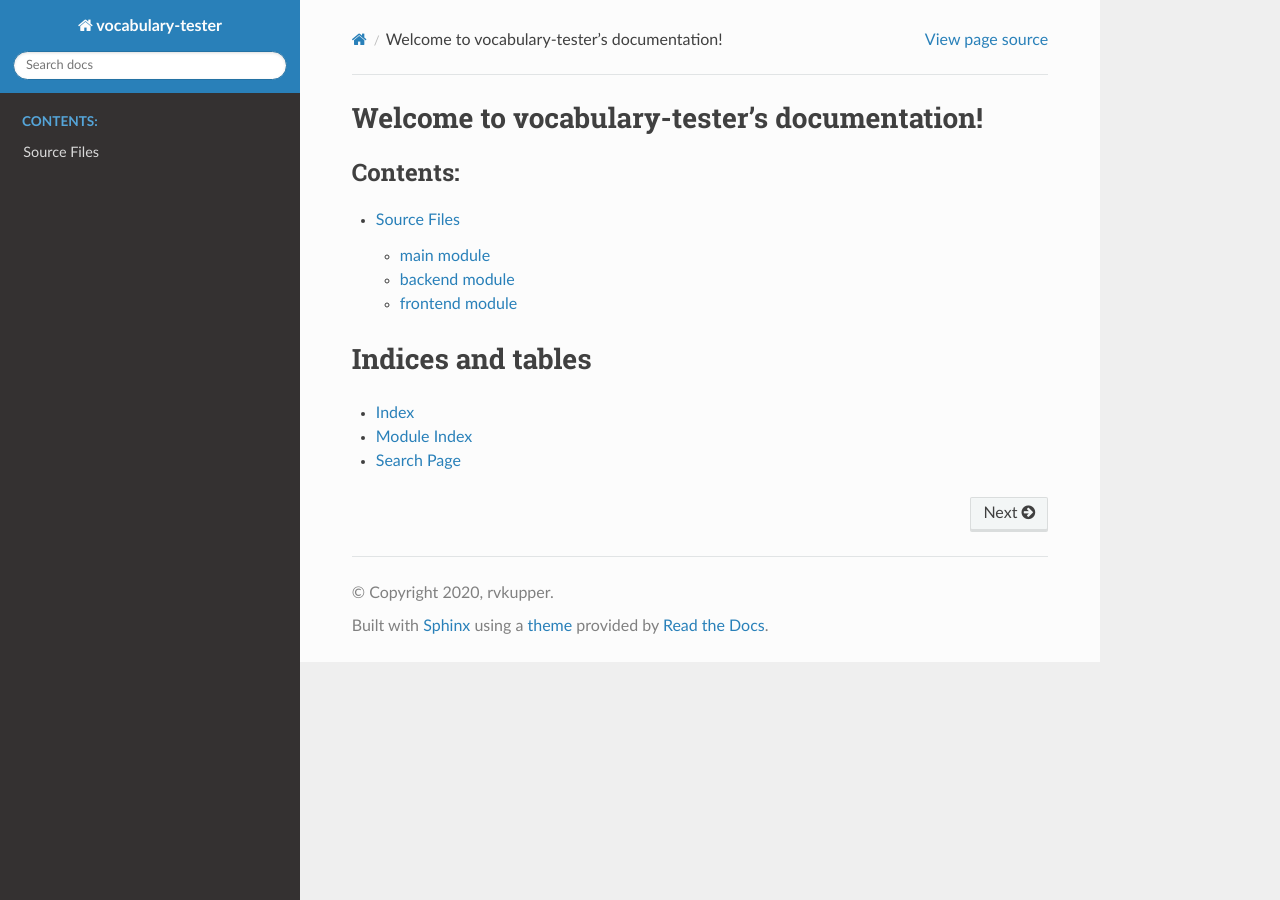
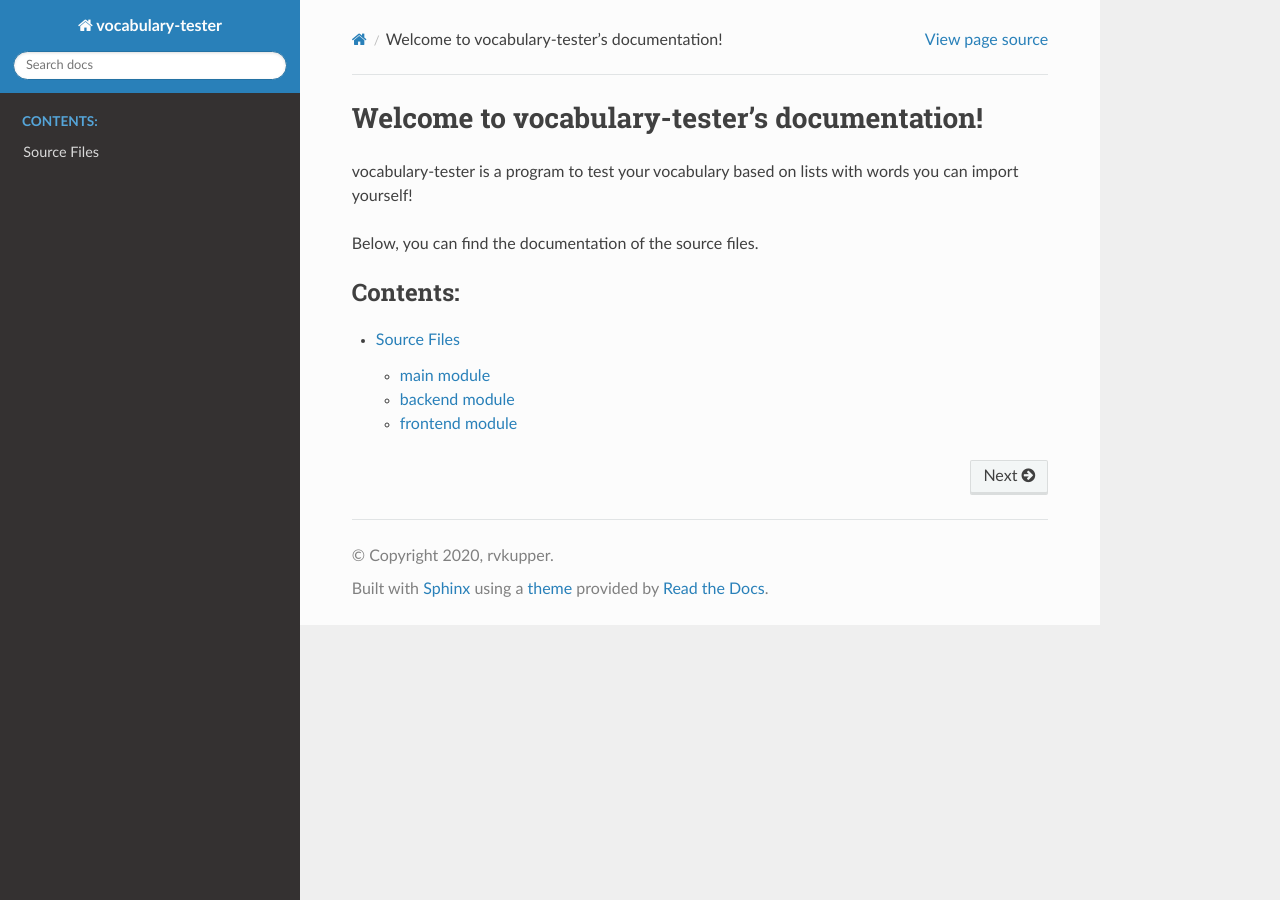
Before and after one commit to rvkupper/vocabulary-tester, a Sphinx documentation site: the page built from docs/source/index.rst, in a window 1280 px wide. Built offline with Sphinx 7.4.7 and the Read the Docs theme 2.0.0, drawn with Linux system fonts in a browser that asks for light colours.

Commit message:
Updated documentation

```diff
--- a/docs/source/index.rst
+++ b/docs/source/index.rst
@@ -5,6 +5,11 @@
 
 Welcome to vocabulary-tester's documentation!
 =============================================
+
+vocabulary-tester is a program to test your vocabulary based on lists with
+words you can import yourself!
+
+Below, you can find the documentation of the source files.
 
 .. toctree::
    :maxdepth: 2
@@ -14,9 +19,9 @@ Welcome to vocabulary-tester's documentation!
 
 
 
-Indices and tables
-==================
-
-* :ref:`genindex`
-* :ref:`modindex`
-* :ref:`search`
+.. Indices and tables
+.. ==================
+..
+.. * :ref:`genindex`
+.. * :ref:`modindex`
+.. * :ref:`search`
```
Also changed, not shown: 5 other files.
